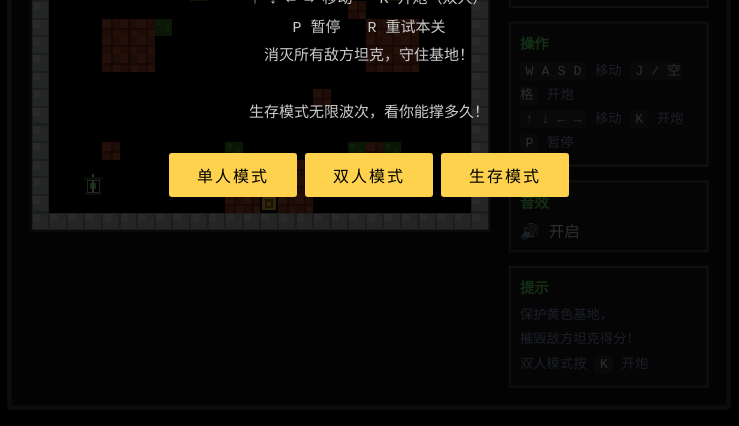
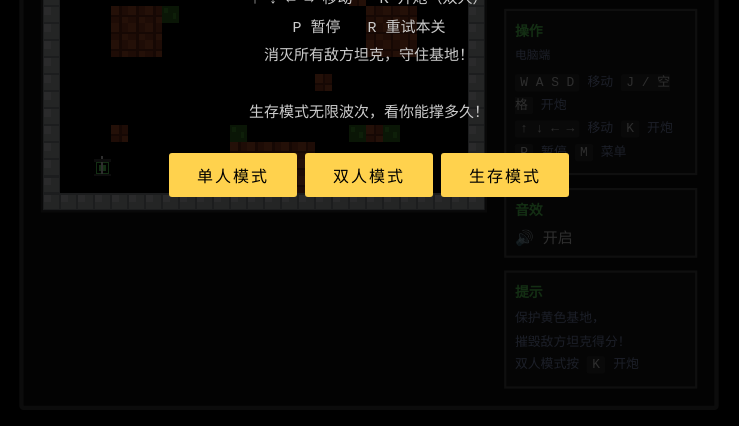
Before and after one commit to qnnnn/qnnnn.github.io, a plain HTML site: page index.html in a window 1280 px wide. Shown: the part 374-800 px from the top of the page, without its empty margins (271-1010 px from the left). Drawn offline with Linux system fonts and the light colour scheme.

Commit message:
Add 电脑端 label to controls box

```diff
--- a/index.html
+++ b/index.html
@@ -172,9 +172,10 @@
       <div class="box">
         <h3>操作</h3>
         <div class="keys">
+          <div style="color:#9ad;font-size:11px;margin-bottom:4px;">电脑端</div>
           <div><span class="key">W A S D</span> 移动 <span class="key">J / 空格</span> 开炮</div>
           <div><span class="key">↑ ↓ ← →</span> 移动 <span class="key">K</span> 开炮</div>
-          <div><span class="key">P</span> 暂停</div>
+          <div><span class="key">P</span> 暂停 <span class="key">M</span> 菜单</div>
     </div>
   </div>
       <div class="box" style="cursor:pointer" id="muteBox">
```
